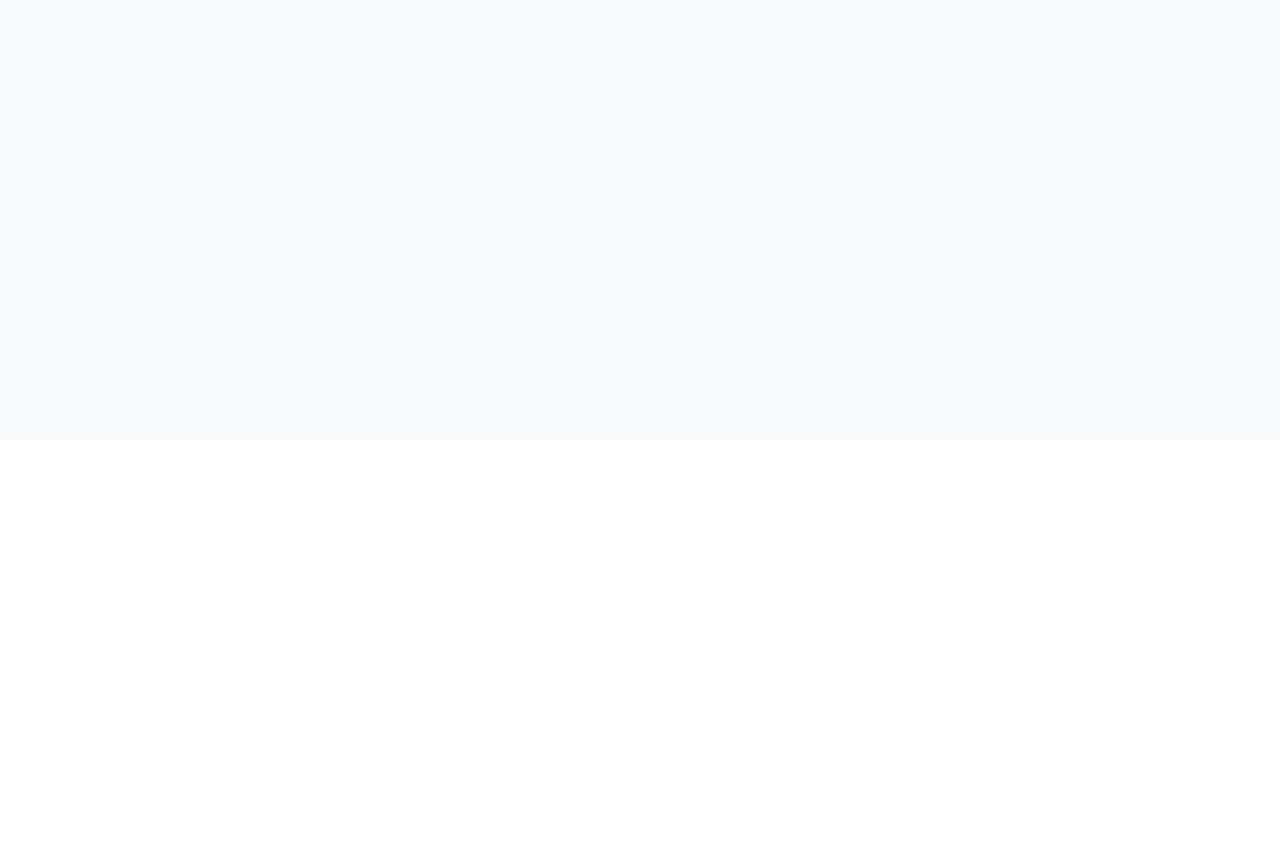
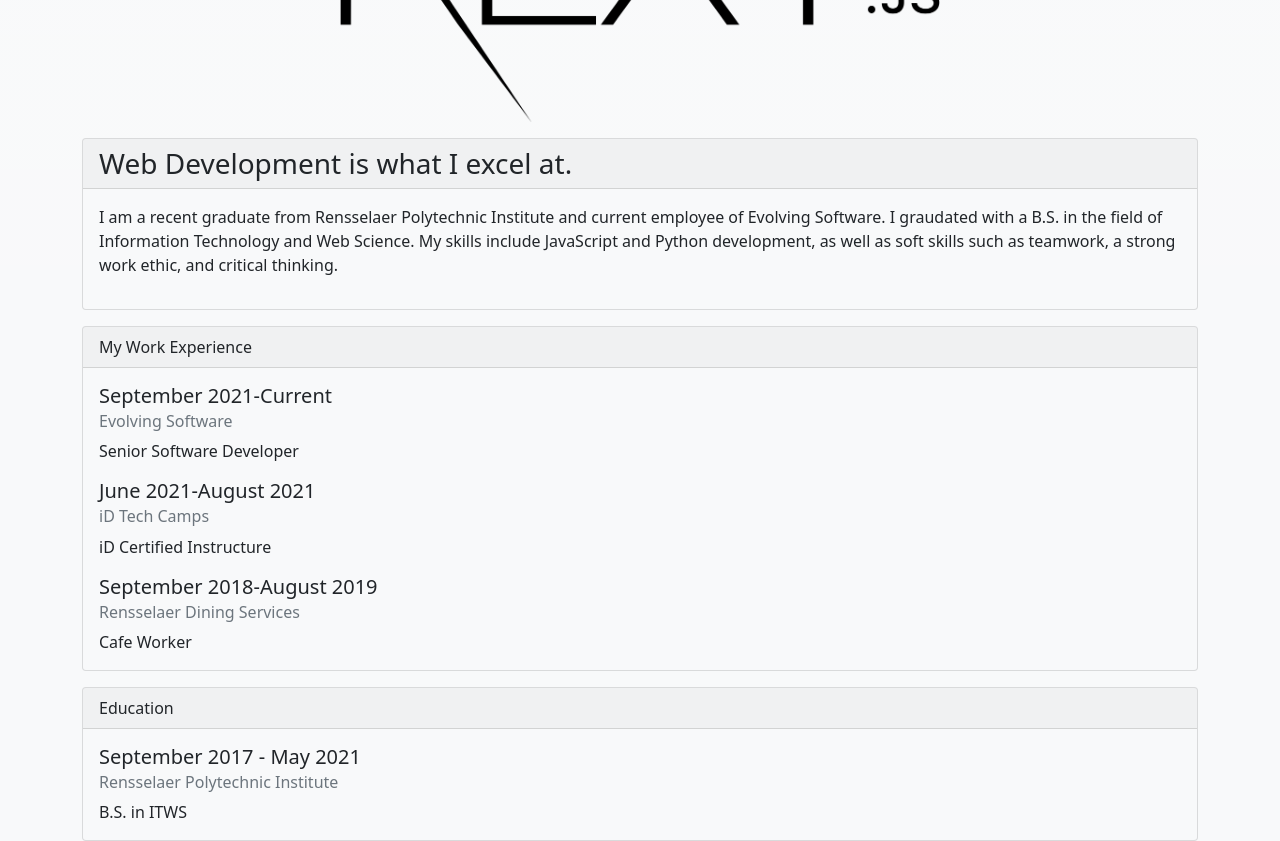
Before and after one commit to brookerose1312/website, a Next.js app: page /about in a window 1280 px wide. Shown: the part 360-1201 px from the top of the page. Before the commit the page ends 800 px from the top, so only its background shows below. Built offline with nearby package versions, Linux system fonts and the light colour scheme.

Commit message:
About page

```diff
--- a/pages/about.mdx
+++ b/pages/about.mdx
@@ -1,8 +1,50 @@
-import { UnderMaintainance } from "../components";
+import { Container, Card, Image } from "react-bootstrap";
 import { NextSeo } from "next-seo";
 
-<NextSeo
-  title="About Me"
-  description="Learn about Brooke Rose Baer"
-/>
-<UnderMaintainance />
+<NextSeo title="About Me" description="Learn about Brooke Rose Baer" />
+<Container className="justify-content-center mt-3" fluid>
+  <Container className="d-flex justify-content-center mt-3" fluid>
+    <Image
+      src="nextjs-logo.png"
+      fluid
+      width={600}
+      alt="NextJS Logo"
+    />
+  </Container>
+  <Container className="mt-3">
+    <Card bg="light">
+      <Card.Header as="h3" >Web Development is what I excel at.</Card.Header>
+      <Card.Body>
+        <Card.Text>
+          I am a recent graduate from Rensselaer Polytechnic Institute and
+          current employee of Evolving Software. I graudated with a B.S. in the
+          field of Information Technology and Web Science. My skills include
+          JavaScript and Python development, as well as soft skills such as
+          teamwork, a strong work ethic, and critical thinking.
+        </Card.Text>
+      </Card.Body>
+    </Card>
+    <Card className="mt-3" bg="light">
+      <Card.Header>My Work Experience</Card.Header>
+      <Card.Body>
+        <Card.Title>September 2021-Current</Card.Title>
+        <Card.Subtitle className="mb-2 text-muted">Evolving Software</Card.Subtitle>
+        <Card.Text>Senior Software Developer</Card.Text>
+        <Card.Title>June 2021-August 2021</Card.Title>
+        <Card.Subtitle className="mb-2 text-muted">iD Tech Camps</Card.Subtitle>
+        <Card.Text>iD Certified Instructure</Card.Text>
+        <Card.Title>September 2018-August 2019</Card.Title>
+        <Card.Subtitle className="mb-2 text-muted">Rensselaer Dining Services</Card.Subtitle>
+        <Card.Text>Cafe Worker</Card.Text>
+      </Card.Body>
+    </Card>
+    <Card className="mt-3" bg="light">
+      <Card.Header>Education</Card.Header>
+      <Card.Body>
+        <Card.Title>September 2017 - May 2021</Card.Title>
+        <Card.Subtitle className="mb-2 text-muted">Rensselaer Polytechnic Institute</Card.Subtitle>
+        <Card.Text>B.S. in ITWS</Card.Text>
+      </Card.Body>
+    </Card>
+  </Container>
+</Container>
--- a/pages/index.mdx
+++ b/pages/index.mdx
@@ -30,7 +30,7 @@ import { NextSeo } from "next-seo";
       <Card.Body>
         <Card.Title>A Developer</Card.Title>
         <Card.Text>
-          I am a web developer, primarily working in the MERN stack, but also
+          I am a web developer, primarily working in React, but also
           learning Rust+Wasm, as well as C# and .NET. My Github is available{" "}
           <a href="https://github.com/brookerose1312">here</a>, and my LinkedIn is
           available <a href="https://www.linkedin.com/in/brooke-rose-baer/">
```
Also changed, not shown: public/nextjs-logo.png (added).
